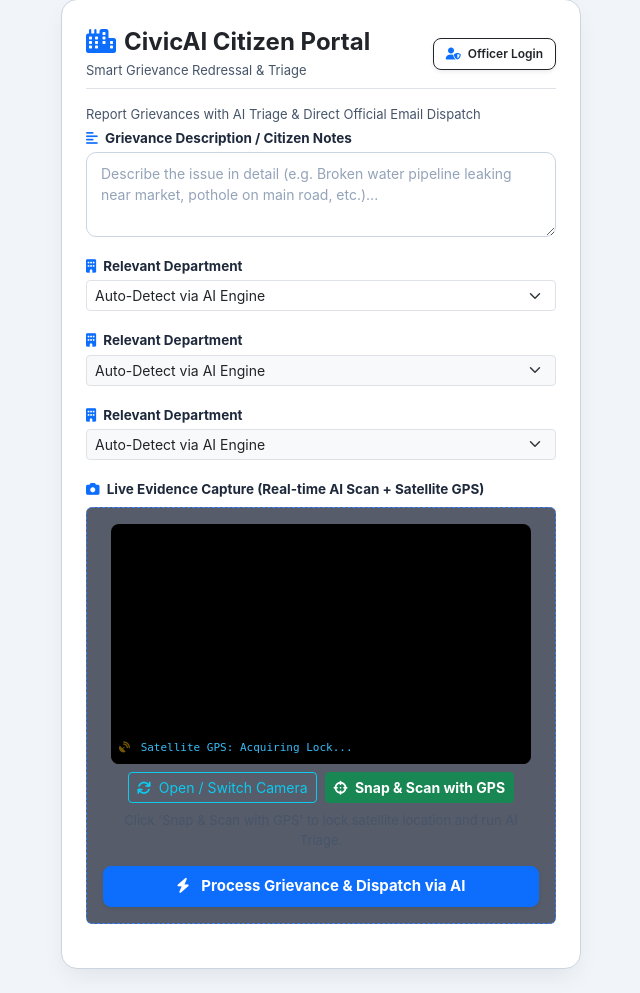
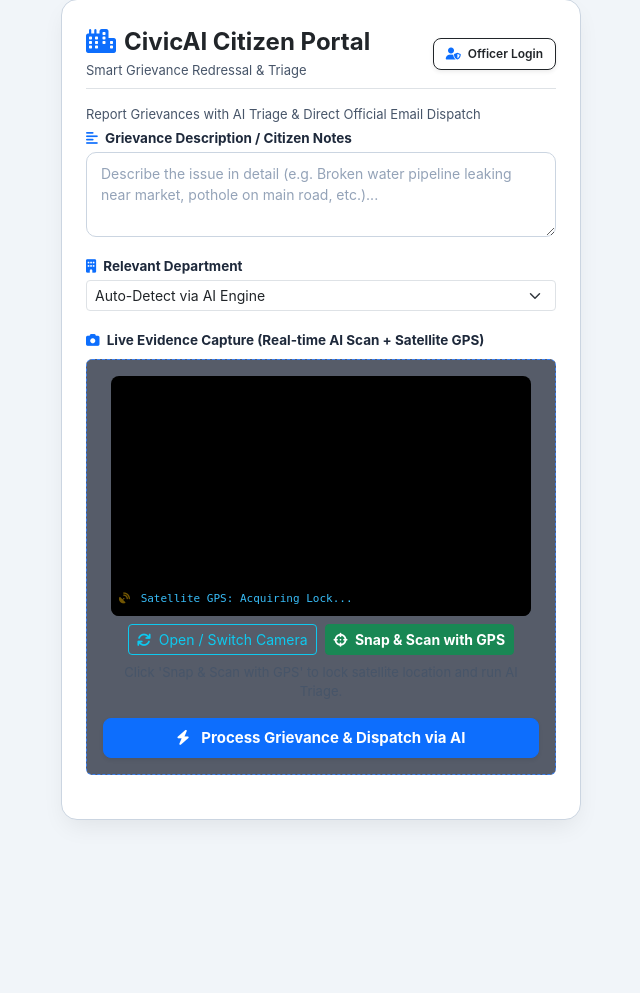
Before and after one commit to RohiVishwa/civic-ai-portal, a Flask app: page / in a window 1280 px wide. Shown: the part 25-1018 px from the top of the page, without its empty margins (319-959 px from the left). After the commit the page ends 845 px from the top, so only its background shows below. Run offline with Flask 3, Linux system fonts and the light colour scheme; data comes from the database, SQL or seed files in the repository.

Commit message:
Remove 2 duplicate relevant department boxes, keep exactly one selectable dropdown

```diff
--- a/templates/index.html
+++ b/templates/index.html
@@ -133,7 +133,8 @@
                 </label>
                 <textarea name="description" id="description" class="form-control" rows="3" placeholder="Describe the issue in detail (e.g. Broken water pipeline leaking near market, pothole on main road, etc.)..."></textarea>
             </div>
-<div class="mb-3">
+<!-- Single Relevant Department Selection -->
+            <div class="mb-3">
                 <label class="form-label small fw-bold text-dark mb-1">
                     <i class="fa-solid fa-building text-primary me-1"></i> Relevant Department
                 </label>
@@ -147,24 +148,7 @@
                 </select>
             </div>
 
-            <div class="mb-3">
-                <label class="form-label small fw-bold text-dark mb-1">
-                    <i class="fa-solid fa-building text-primary me-1"></i> Relevant Department
-                </label>
-                <select name="department" class="form-select form-select-sm" style="pointer-events: none; background-color: #f8f9fa;">
-                    <option value="Auto-Detect via AI Engine" selected>Auto-Detect via AI Engine</option>
-                </select>
-            </div>
-
-            <div class="mb-3">
-                <label class="form-label small fw-bold text-dark mb-1">
-                    <i class="fa-solid fa-building text-primary me-1"></i> Relevant Department
-                </label>
-                <select name="department" class="form-select form-select-sm" style="pointer-events: none; background-color: #f8f9fa;">
-                    <option value="Auto-Detect via AI Engine" selected>Auto-Detect via AI Engine</option>
-                </select>
-            </div>
-            </div>
+</div>
 
 
 
```
